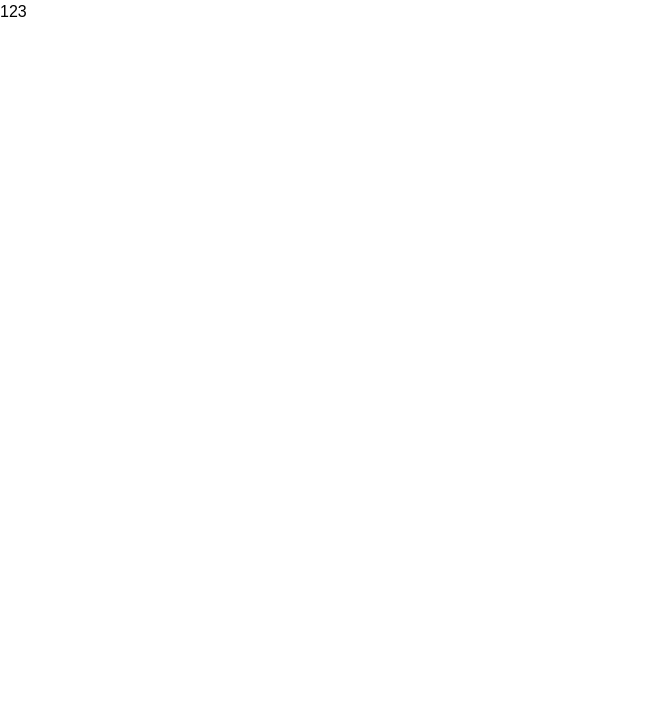
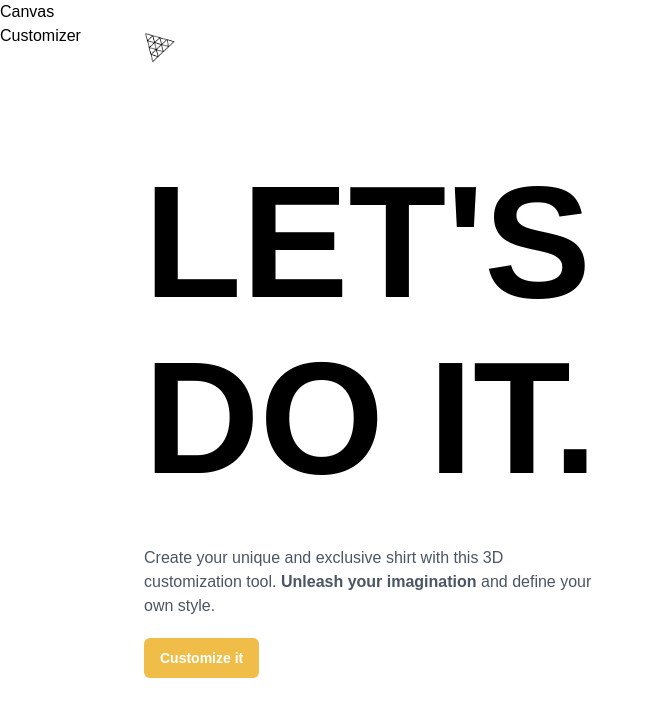
Before and after one commit to ViktorHetman/tshirt-showcase, a React (Vite) app: page / in a window 1280 px wide. Shown: the top 716 px of the page, without its empty margins (0-654 px from the left). Built offline with nearby package versions, Linux system fonts and the light colour scheme; a web font is replaced by a local one.

Commit message:
home page editing + creating custom button component

```diff
--- a/src/App.jsx
+++ b/src/App.jsx
@@ -1,5 +1,15 @@
+import Customizer from "./pages/Customizer";
+import Home from "./pages/Home";
+import Canvas from "./canvas";
+
 const App = () => {
-  return <div>123</div>;
+  return (
+    <main className="app transition-all ease-in">
+      <Home />
+      <Canvas />
+      <Customizer />
+    </main>
+  );
 };
 
 export default App;
--- /dev/null
+++ b/src/canvas/index.jsx
@@ -0,0 +1,5 @@
+const Canvas = () => {
+  return <div>Canvas</div>;
+};
+
+export default Canvas;
--- /dev/null
+++ b/src/components/CustomButton.jsx
@@ -0,0 +1,28 @@
+import { useSnapshot } from "valtio";
+
+import state from "../store";
+
+const CustomButton = ({ type, title, customStyles, handleClick }) => {
+  const snap = useSnapshot(state);
+
+  const generateStyle = (type) => {
+    if (type === "filled") {
+      return {
+        backgroundColor: snap.color,
+        color: "white",
+      };
+    }
+  };
+
+  return (
+    <button
+      className={`px-2 py-1.5 flex-1 rounded-md ${customStyles}`}
+      style={generateStyle(type)}
+      onClick={handleClick}
+    >
+      {title}
+    </button>
+  );
+};
+
+export default CustomButton;
--- /dev/null
+++ b/src/components/index.js
@@ -0,0 +1,3 @@
+import CustomButton from "./CustomButton";
+
+export { CustomButton };
--- /dev/null
+++ b/src/pages/Customizer.jsx
@@ -0,0 +1,15 @@
+import React from "react";
+import { motion, AnimatePresence } from "framer-motion";
+import { useSnapshot } from "valtio";
+
+import config from "../config/config";
+import state from "../store";
+import { download } from "../assets";
+import { downloadCanvasToImage, reader } from "../config/helpers";
+import { EditorTabs, FilterTabs, DecalTypes } from "../config/constants";
+
+const Customizer = () => {
+  return <div>Customizer</div>;
+};
+
+export default Customizer;
--- /dev/null
+++ b/src/pages/Home.jsx
@@ -0,0 +1,56 @@
+import { motion, AnimatePresence } from "framer-motion";
+import { useSnapshot } from "valtio";
+
+import state from "../store";
+import { CustomButton } from "../components";
+import {
+  headContainerAnimation,
+  headContentAnimation,
+  headTextAnimation,
+  slideAnimation,
+} from "../config/motion";
+
+const Home = () => {
+  const snap = useSnapshot(state);
+  return (
+    <AnimatePresence>
+      {snap.intro && (
+        <motion.section className="home" {...slideAnimation("left")}>
+          <motion.header {...slideAnimation("down")}>
+            <img
+              src="./threejs.png"
+              alt="logo"
+              className="w-8 h-8 object-contain"
+            />
+          </motion.header>
+          <motion.div className="home-content" {...headContainerAnimation}>
+            <motion.div {...headTextAnimation}>
+              <h1 className="head-text">
+                LET&apos;S <br className="xl:block hidden" /> DO IT.
+              </h1>
+            </motion.div>
+            <motion.div
+              className="flex flex-col gap-5"
+              {...headContentAnimation}
+            >
+              <p className="max-w-md font-normal text-gray-600 text-base">
+                Create your unique and exclusive shirt with this 3D
+                customization tool. <strong>Unleash your imagination</strong>{" "}
+                and define your own style.
+              </p>
+
+              <CustomButton
+                type="filled"
+                title="Customize it"
+                handleClick={() => (state.intro = false)}
+                customStyles="w-fit px-4 py-2.5 font-bold text-sm"
+              />
+            </motion.div>
+          </motion.div>
+        </motion.section>
+      )}
+    </AnimatePresence>
+  );
+};
+
+export default Home;
--- /dev/null
+++ b/src/store/index.js
@@ -0,0 +1,12 @@
+import { proxy } from "valtio";
+
+const state = proxy({
+  intro: true,
+  color: "#EFBD48",
+  isLogoTexture: true,
+  isFullTexture: false,
+  logoDecal: "./threejs.png",
+  fullDecal: "./threejs.png",
+});
+
+export default state;
```
Also changed, not shown: .eslintrc.cjs.
